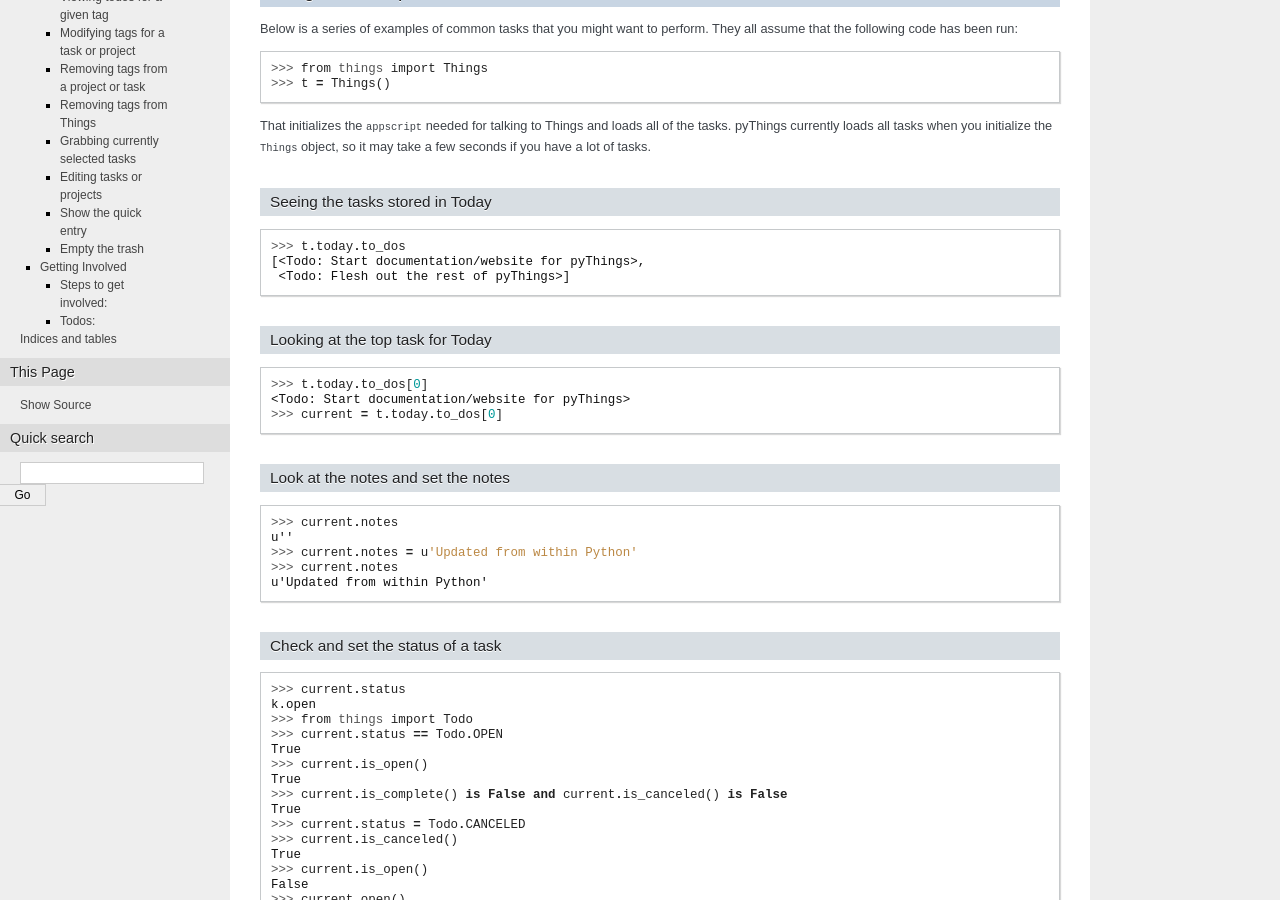
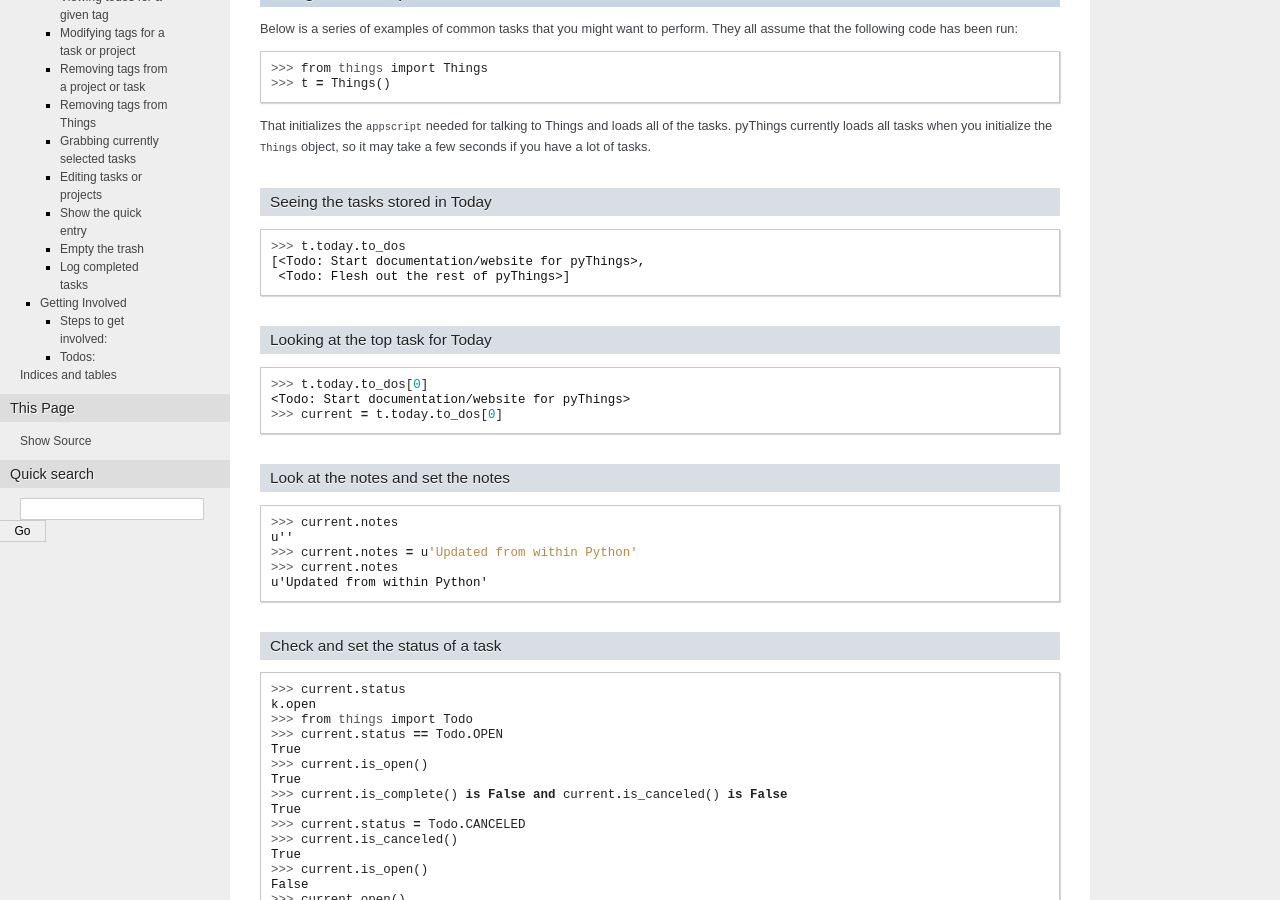
Before and after one commit to tswicegood/pyThings, a Sphinx documentation site: the page built from docs/index.rst, in a window 1280 px wide and 900 px high, scrolled down 372 px. Built offline with Sphinx 7.4.7, drawn with Linux system fonts in a browser that asks for light colours; some of the changed text lies outside the part shown.

Commit message:
add log_completed()

```diff
--- a/docs/index.rst
+++ b/docs/index.rst
@@ -228,6 +228,14 @@
     >>> t.empty_trash()
 
 
+Log completed tasks
+""""
+
+::
+
+    >>> t.log_completed()
+
+
 Getting Involved
 -------
 
--- a/things/__init__.py
+++ b/things/__init__.py
@@ -284,6 +284,9 @@
     def empty_trash(self):
         return self.raw.empty_trash()
 
+    def log_completed(self):
+        return self.raw.log_completed_now()
+
 
 def build_properties(**kwargs):
     return dict([(getattr(appscript.k, key), value) for key, value in kwargs.items()])
```
